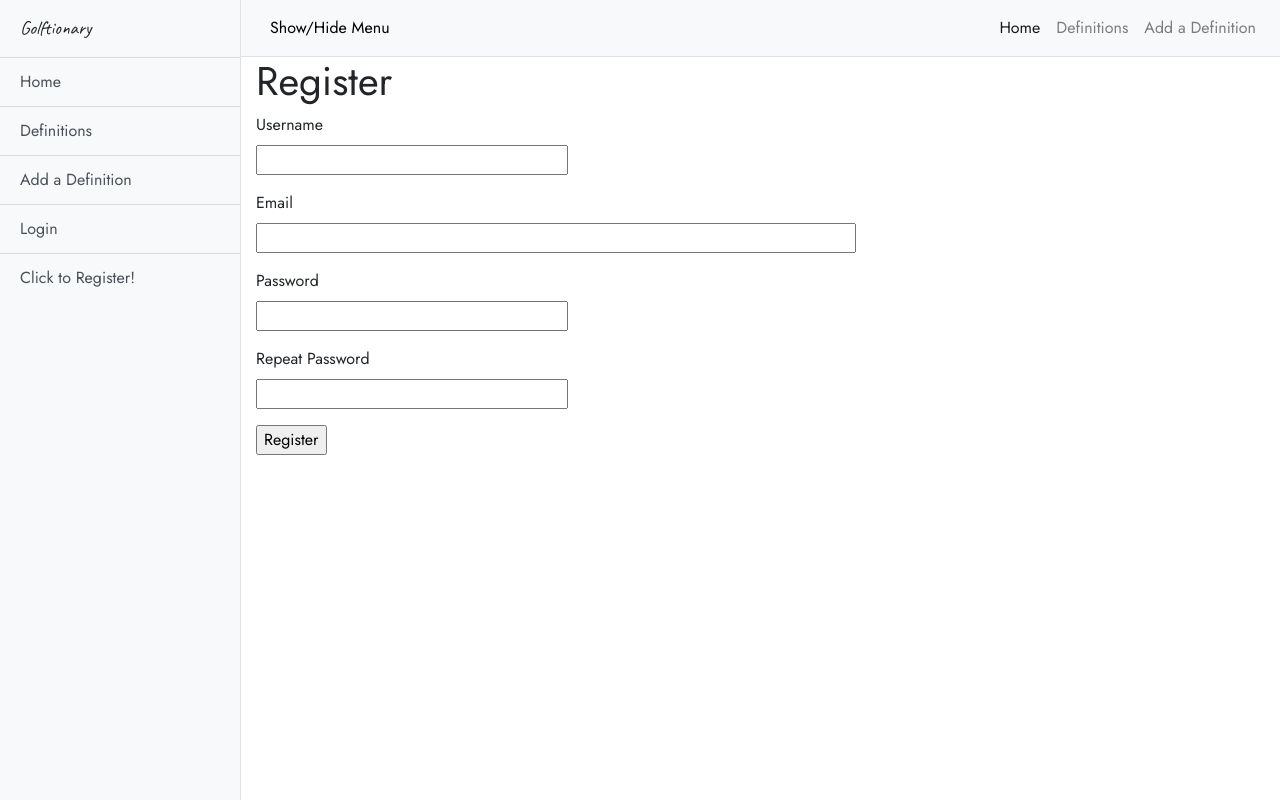
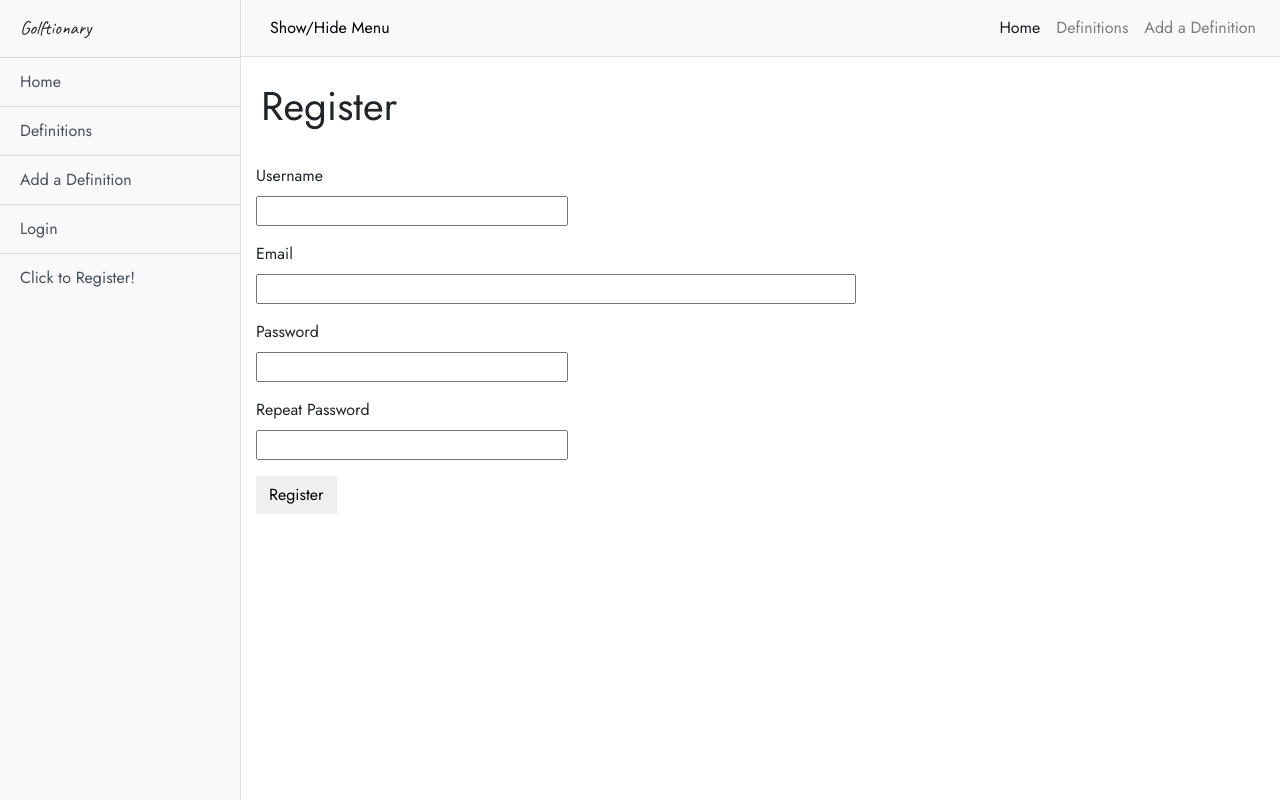
Before and after one commit to NickStevens722/GolfDictionary, a Flask app: page /register in a window 1280 px wide. Run offline with Flask 2, Linux system fonts and the light colour scheme; some libraries are stand-ins or nearby versions.

Commit message:
Changed register button

```diff
--- a/app.py
+++ b/app.py
@@ -22,7 +22,6 @@ class RegistrationForm(FlaskForm):
     password = PasswordField('Password', validators=[DataRequired()])
     password2 = PasswordField(
         'Repeat Password', validators=[DataRequired(), EqualTo('password')])
-    submit = SubmitField('Register')
 
 
 
--- a/templates/register.html
+++ b/templates/register.html
@@ -2,17 +2,23 @@
 
 {% block content %}
 
-{% with messages = get_flashed_messages() %}
+
+    <h1 class="title-padding">Register</h1>
+    <div class="container-fluid">
+    <div class="row">
+        <div class="col-md-6">
+        {% with messages = get_flashed_messages() %}
          {% if messages %}
-            <ul class="flash_message">
+            <ul>
                {% for message in messages %}
-               <li>{{ message }}</li>
+               <li class="flash-message">{{ message }}</li>
                {% endfor %}
             </ul>
          {% endif %}
       {% endwith %}
-
-    <h1>Register</h1>
+        </div>
+    </div>
+</div>
     <form action="" method="post">
         {{ form.hidden_tag() }}
         <p>
@@ -43,6 +49,6 @@
             <span style="color: red;">[{{ error }}]</span>
             {% endfor %}
         </p>
-        <p>{{ form.submit() }}</p>
+        <button id="submit" class="btn btn-default" type="submit">Register</button>
     </form>
 {% endblock %}
```
